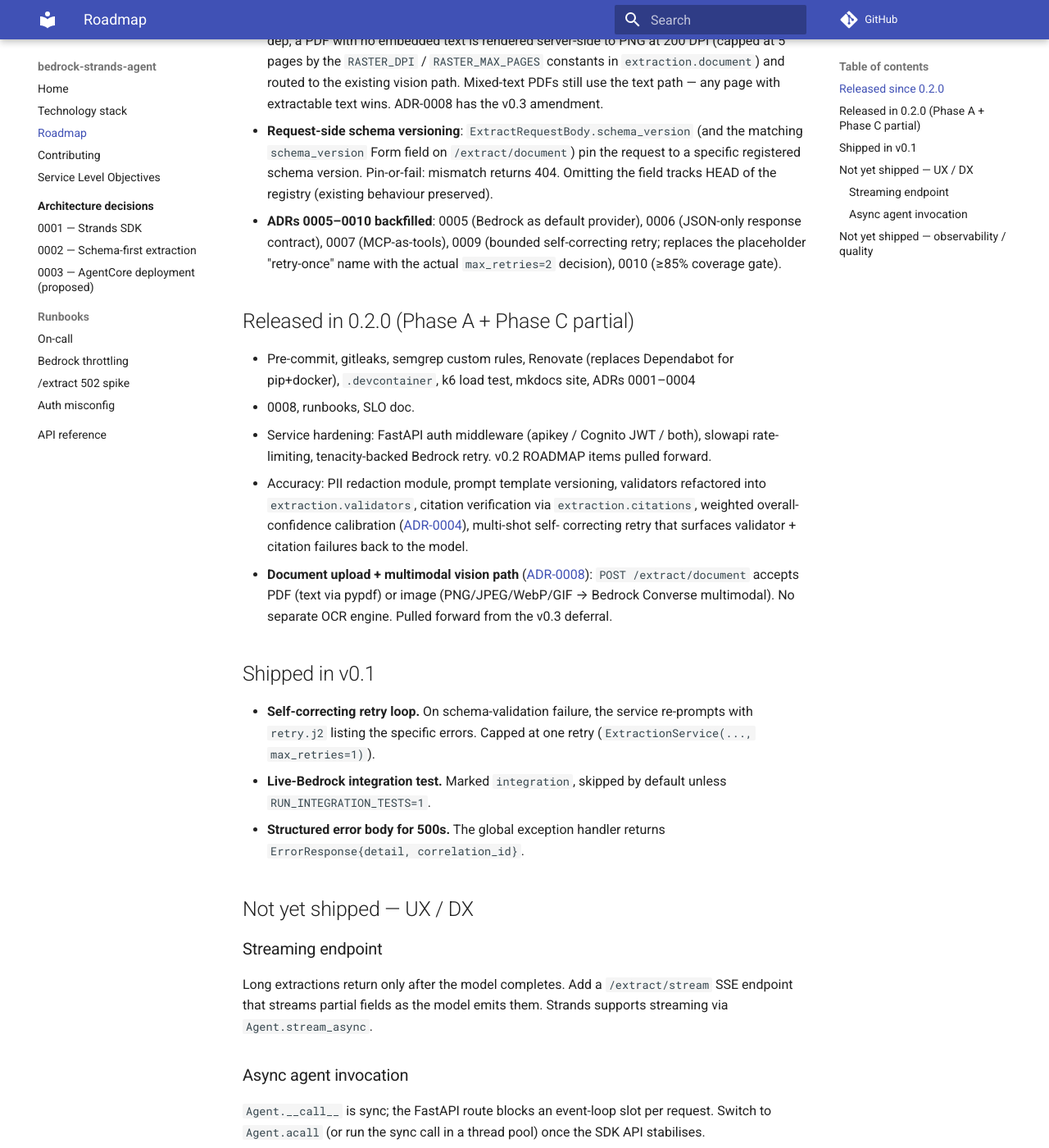
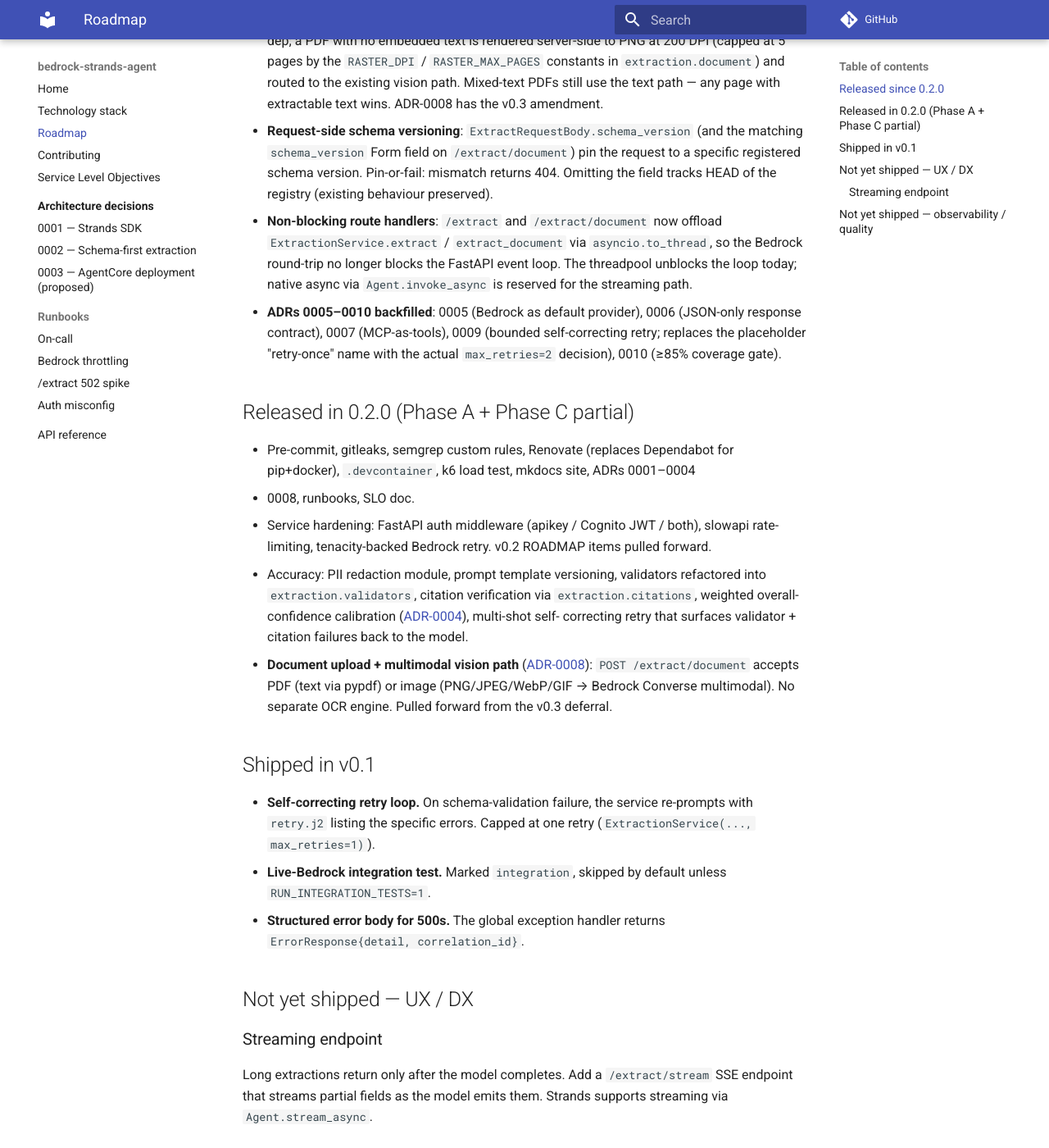
Before and after one commit to Grimm07/bedrock-strands-extraction-agent, an MkDocs documentation site: the page built from docs/ROADMAP.md, in a window 1280 px wide and 1400 px high, scrolled down 565 px. Shown: the whole window at 82% size. Built offline with MkDocs 1.6.1 and Material for MkDocs 9.7.7, drawn with Linux system fonts in a browser that asks for light colours; comment, search, counter and statistics services are not loaded.

Commit message:
feat: offload sync ExtractionService calls via asyncio.to_thread
The two POST routes (/extract, /extract/document) now wrap the
ExtractionService.extract / extract_document calls in asyncio.to_thread,
so the Bedrock round-trip no longer blocks the FastAPI event loop.
ExtractionService stays sync; only the route boundary changed.

The roadmap allowed either Agent.invoke_async or threadpool offload.
Picked threadpool: 5 lines of diff, no test surface change, no Strands
SDK coupling. Native async is reserved for the streaming endpoint
(Phase D), which needs stream_async regardless.

Reviewer verified exception propagation, slowapi compatibility,
correlation_id capture-by-value, and OTel context propagation
(asyncio.to_thread does copy_context() internally, so the active
span is carried into the worker without manual plumbing).

Coverage 92.93%. 187 passed, 1 skipped.

Co-Authored-By: Claude Opus 4.7 (1M context) <noreply@anthropic.com>

```diff
--- a/docs/ROADMAP.md
+++ b/docs/ROADMAP.md
@@ -28,6 +28,11 @@ was scoped out of an earlier release to keep that release reviewable.
   pin the request to a specific registered schema version. Pin-or-fail:
   mismatch returns 404. Omitting the field tracks HEAD of the registry
   (existing behaviour preserved).
+- **Non-blocking route handlers**: `/extract` and `/extract/document`
+  now offload `ExtractionService.extract` / `extract_document` via
+  `asyncio.to_thread`, so the Bedrock round-trip no longer blocks the
+  FastAPI event loop. The threadpool unblocks the loop today; native
+  async via `Agent.invoke_async` is reserved for the streaming path.
 - **ADRs 0005–0010 backfilled**: 0005 (Bedrock as default provider),
   0006 (JSON-only response contract), 0007 (MCP-as-tools), 0009 (bounded
   self-correcting retry; replaces the placeholder "retry-once" name with
@@ -71,12 +76,6 @@ Long extractions return only after the model completes. Add a
 `/extract/stream` SSE endpoint that streams partial fields as the model
 emits them. Strands supports streaming via `Agent.stream_async`.
 
-### Async agent invocation
-
-`Agent.__call__` is sync; the FastAPI route blocks an event-loop slot per
-request. Switch to `Agent.acall` (or run the sync call in a thread pool)
-once the SDK API stabilises.
-
 ## Not yet shipped — observability / quality
 
 (Empty — the previously deferred ADR cluster shipped under "Released
```
Also changed, not shown: 1 other file.
